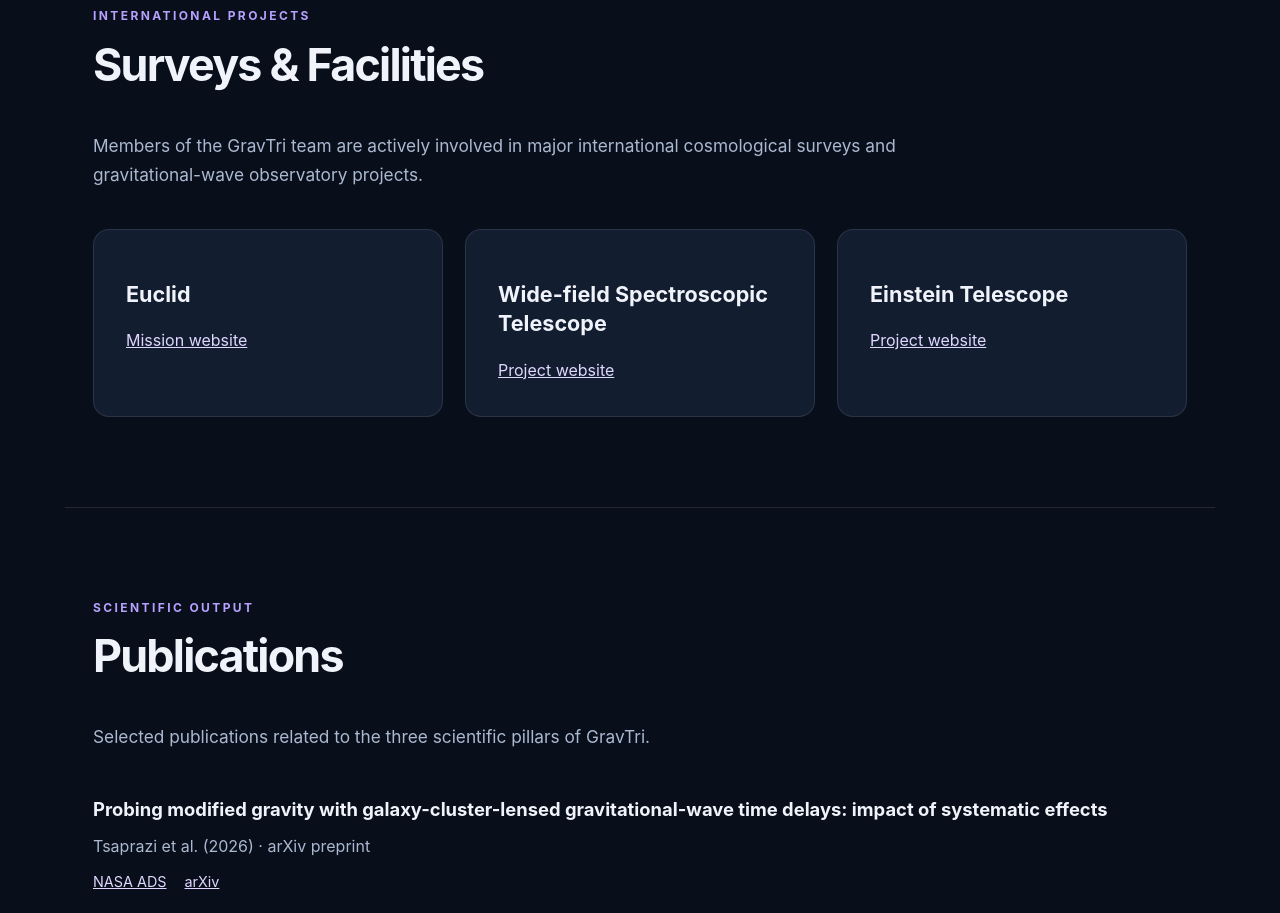
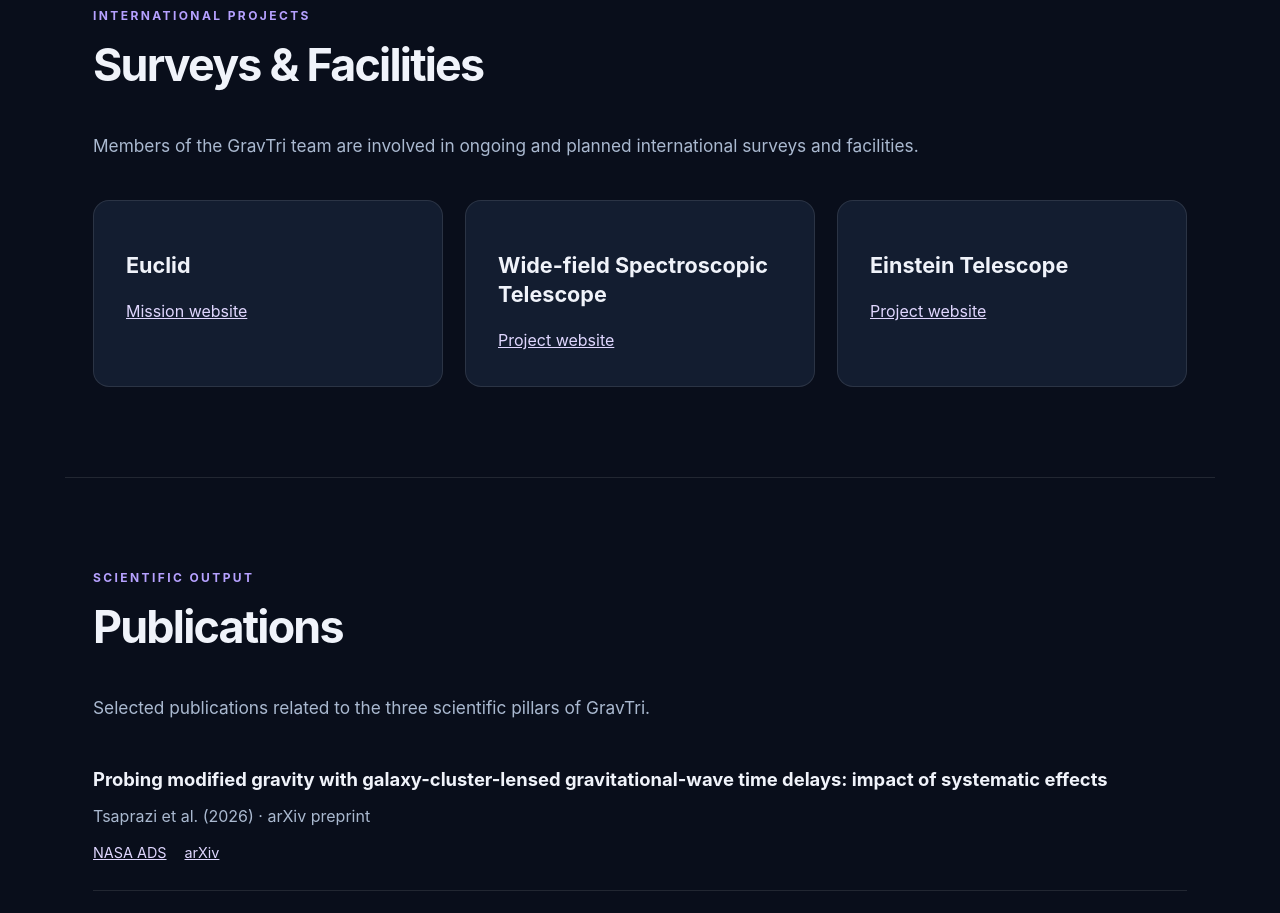
Before and after one commit to GravTri/gravtri.github.io, a plain HTML site: page index.html in a window 1280 px wide. Shown: the part 1600-2513 px from the top of the page. Drawn offline with Linux system fonts and the light colour scheme.

Commit message:
Update index.html

```diff
--- a/index.html
+++ b/index.html
@@ -556,9 +556,7 @@
       </div>
 
       <p class="section-intro">
-        Members of the GravTri team are actively involved
-        in major international cosmological surveys and
-        gravitational-wave observatory projects.
+        Members of the GravTri team are involved in ongoing and planned international surveys and facilities.
       </p>
 
       <div class="science-grid">
```
